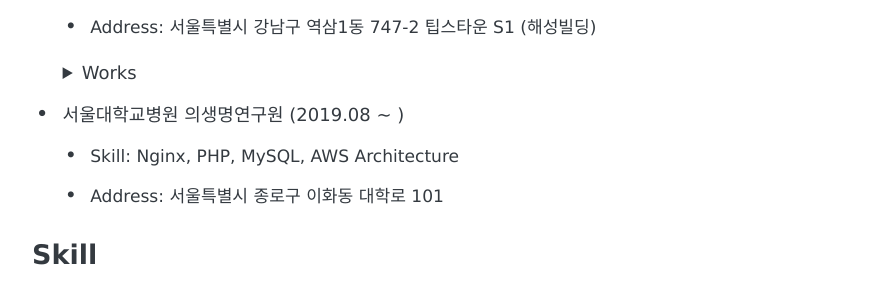
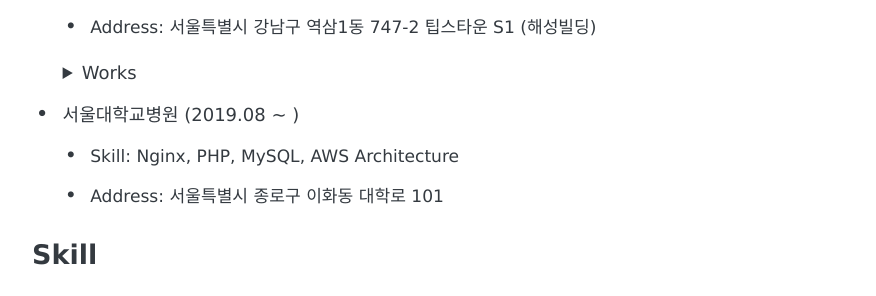
Before and after one commit to mingeunkim/mingeunkim.github.io, a Jekyll site: the page built from about.md, in a window 1280 px wide and 900 px high, scrolled down 480 px. Shown: the part 156-452 px from the top of the window, without its empty margins (194-1070 px from the left). Built offline with Jekyll 4.4.1, drawn with Linux system fonts in a browser that asks for light colours; some web fonts are replaced.

Commit message:
Update about.md

```diff
--- a/about.md
+++ b/about.md
@@ -40,7 +40,7 @@ LAMP 스택과 Laravel 을 메인으로 다루고 있습니다.
         - 배송처리 현황 API 데이터 로딩을 54000ms 에서 4000ms 로 개선 했습니다. [BE]
     </details>
 
-- 서울대학교병원 의생명연구원 (2019.08 ~ )
+- 서울대학교병원 (2019.08 ~ )
     - Skill: Nginx, PHP, MySQL, AWS Architecture
     - Address: 서울특별시 종로구 이화동 대학로 101
 
```
